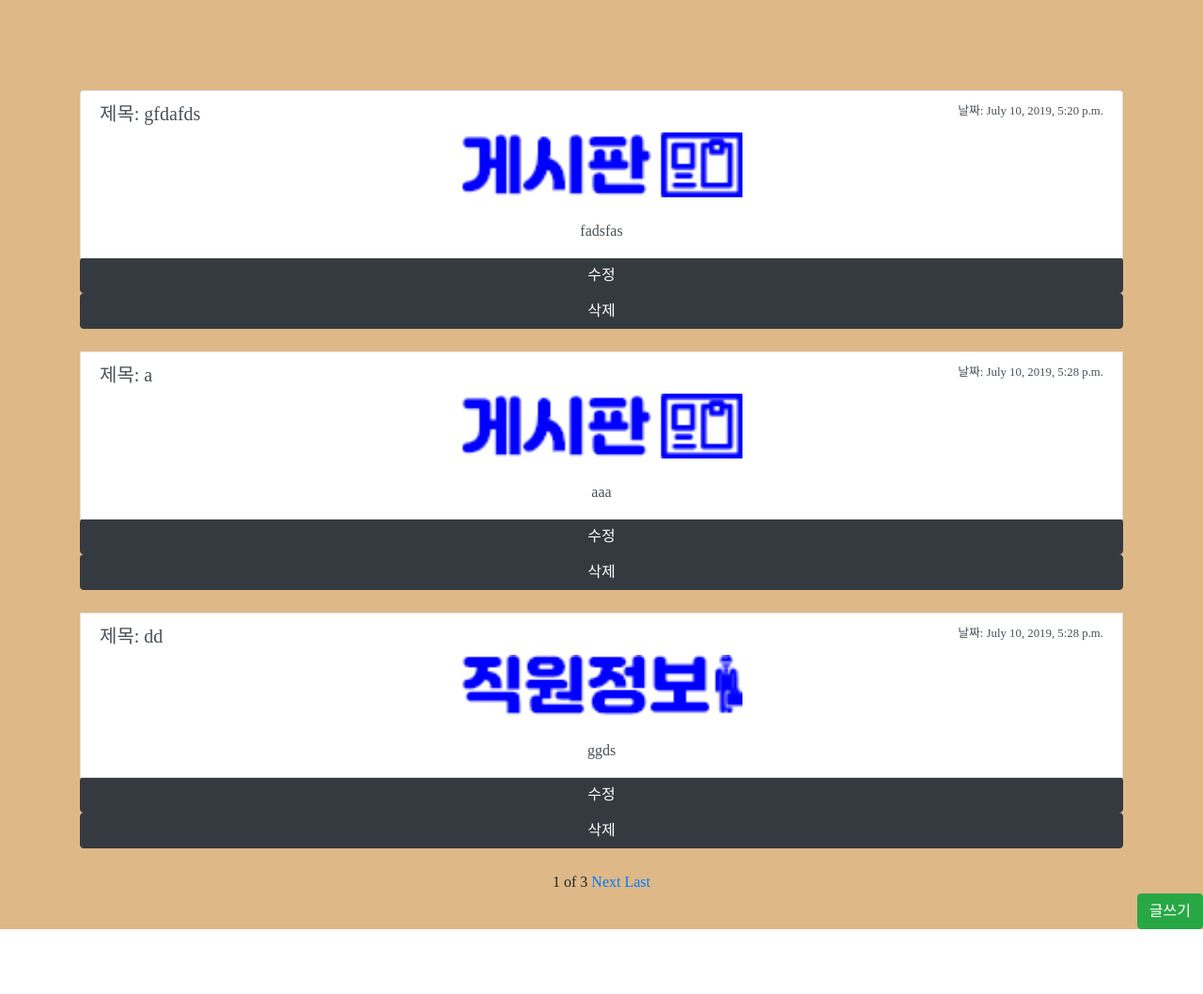
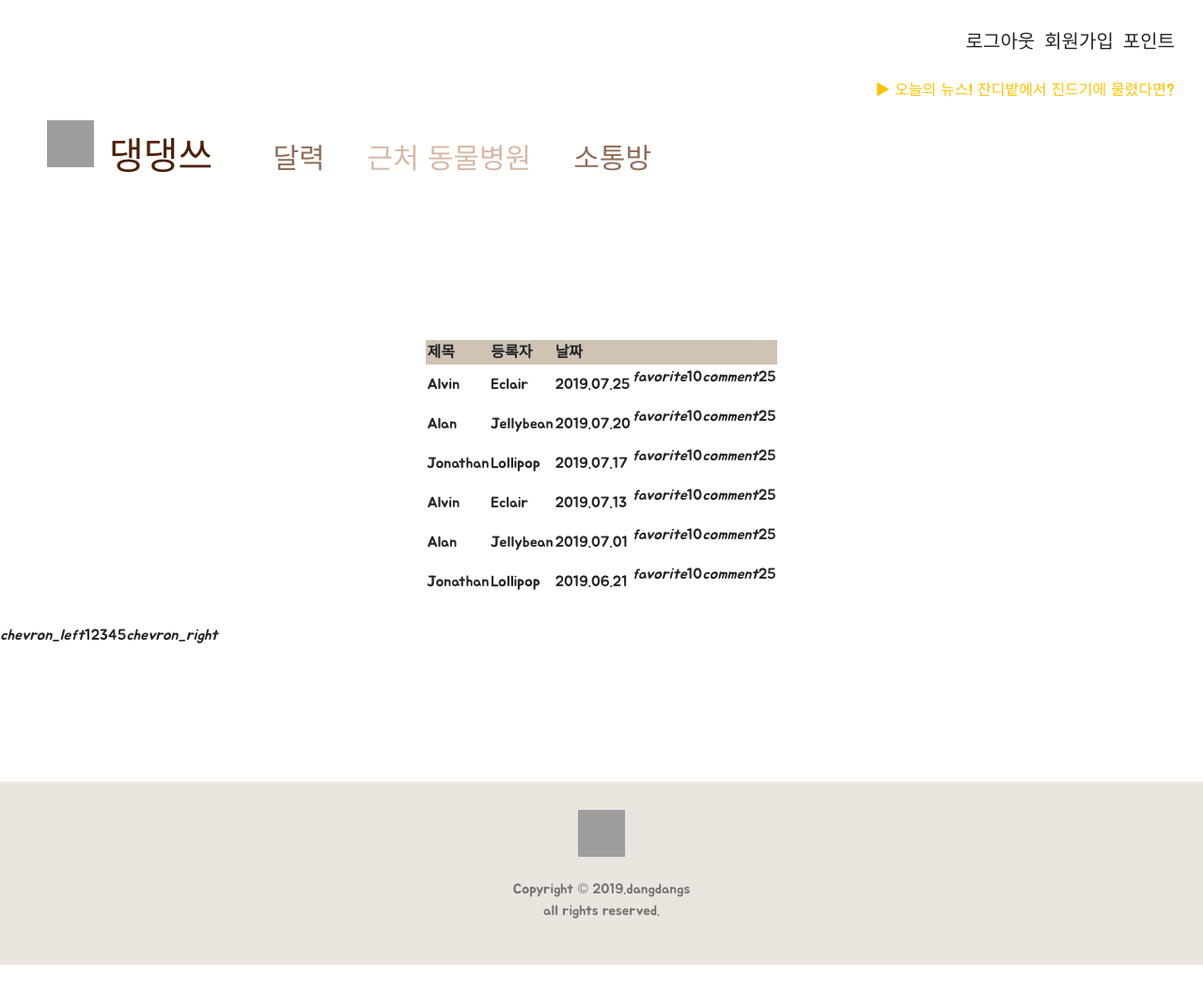
Before and after one commit to kitejun/dangdangs, a Django app: page /board/ in a window 1280 px wide. Shown: the whole page at 94% size. Before the commit the page ends 989 px from the top, so only its background shows below. Run offline with Django 3.2, Linux system fonts and the light colour scheme; data comes from the database, SQL or seed files in the repository; some libraries are stand-ins or nearby versions; grey boxes are pictures that could not be loaded.

Commit message:
프론트

```diff
--- a/board/templates/board.html
+++ b/board/templates/board.html
@@ -1,63 +1,81 @@
+{%extends 'base.html'%}
+
+{% block content %}
+<center>
+        <br><br><br><br>
+
+                    <div class="container">
+
+                        <table class="bordered">
+                          <div class="centered">
+                            <thead style="background-color: #D0C3B4">
+                              <tr>
+                                  <th style=>제목</th>
+                                  <th>등록자</th>
+                                  <th>날짜</th>
+                                  <th>  </th>
+                              </tr>
+                            </thead>
+
+                            <tbody>
+                              <tr>
+                                <td>Alvin</td>
+                                <td>Eclair</td>
+                                <td>2019.07.25</td>
+                                <td><i class="material-icons" style="float: left;">favorite </i><p style="float:left;">10</p>  <i class="material-icons" style="float: left;">comment</i>   <p style="float: left;">25</p></td>
+                              </tr>
+                              <tr>
+                                <td>Alan</td>
+                                <td>Jellybean</td>
+                                <td>2019.07.20</td>
+                                <td><i class="material-icons" style="float: left;">favorite </i><p style="float:left;">10</p>  <i class="material-icons" style="float: left;">comment</i>   <p style="float: left;">25</p></td>
+                              </tr>
+                              <tr>
+                                <td>Jonathan</td>
+                                <td>Lollipop</td>
+                                <td>2019.07.17</td>
+                                <td><i class="material-icons" style="float: left;">favorite </i><p style="float:left;">10</p>  <i class="material-icons" style="float: left;">comment</i>   <p style="float: left;">25</p></td>
+                              </tr>
+                              <tr>
+                                  <td>Alvin</td>
+                                  <td>Eclair</td>
+                                  <td>2019.07.13</td>
+                                  <td><i class="material-icons" style="float: left;">favorite </i><p style="float:left;">10</p>  <i class="material-icons" style="float: left;">comment</i>   <p style="float: left;">25</p></td>
+                                </tr>
+                                <tr>
+                                  <td>Alan</td>
+                                  <td>Jellybean</td>
+                                  <td>2019.07.01</td>
+                                  <td><i class="material-icons" style="float: left;">favorite </i><p style="float:left;">10</p>  <i class="material-icons" style="float: left;">comment</i>   <p style="float: left;">25</p></td>
+                                </tr>
+                                <tr>
+                                  <td>Jonathan</td>
+                                  <td>Lollipop</td>
+                                  <td>2019.06.21</td>
+                                  <td><i class="material-icons" style="float: left;">favorite </i><p style="float:left;">10</p>  <i class="material-icons" style="float: left;">comment</i>   <p style="float: left;">25</p></td>
+
+                                </tr>
+                            </tbody>
+                          </div>
+                        </table>
 
 
-<!DOCTYPE html>
-<html>
 
-<head>
-    <meta charset="utf-8" />
-    <link rel="stylesheet" href="https://stackpath.bootstrapcdn.com/bootstrap/4.3.1/css/bootstrap.min.css"
-        integrity="sha384-ggOyR0iXCbMQv3Xipma34MD+dH/1fQ784/j6cY/iJTQUOhcWr7x9JvoRxT2MZw1T" crossorigin="anonymous">
-    <title>게시판</title>
-    <style>
-        #A {
-            background-color: burlywood;
-            font-family: '맑은 고딕';
-            text-align: center;
-        }
-    </style>
-</head>
 
-<body id="A">
-    <center>
-        <br><br><br><br>
-        <div class="container">
-            <div class="list-group">
-                {% for board in posts %}
-                <a href="{% url 'detail' board.id %}" class="list-group-item list-group-item-action">
-                    <div class="d-flex w-100 justify-content-between">
-                        <h5>제목: {{ board.title }}</h5>
-                        <small>날짜: {{ board.pub_date }}</small>
                     </div>
+                    <br>
 
-                    <img src="{{board.image.url}}" width="300px">
-                    <br><br>
-                    <p class="mb-1"> {{ board.summary }}</p>
-                </a>
-                <a class="btn btn-dark" href="{% url 'update' board.id %}">수정</a>
-                <a class="btn btn-dark" href="{% url 'delete' board.id %}">삭제</a>
+                      <ul class="pagination" >
+                        <li class="disabled"><a href="#!"><i class="material-icons">chevron_left</i></a></li>
+                        <li class="waves-effect"><a href="#!">1</a></li>
+                        <li class="waves-effect"><a href="#!">2</a></li>
+                        <li class="waves-effect"><a href="#!">3</a></li>
+                        <li class="waves-effect"><a href="#!">4</a></li>
+                        <li class="waves-effect"><a href="#!">5</a></li>
+                        <li class="waves-effect"><a href="#!"><i class="material-icons">chevron_right</i></a></li>
+                      </ul>
 
-                <br>
-                {% endfor %}
-            </div>
-        </div>
-        {%if posts.has_previous%}
-        <a href="?page=1">First</a>
-        <a href="?page={{posts.previous_page_number}}">Previous</a>
-        {%endif%}
+                </center>
 
-        <span>{{posts.number}}</span>
-        <span>of</span>
-        <span>{{posts.paginator.num_pages}}</span>
 
-        {%if posts.has_next%}
-        <a href="?page={{posts.next_page_number}}">Next</a>
-        <a href="?page={{posts.paginator.num_pages}}">Last</a>
-        {%endif%}
-
-        <div align="right" height: 100px;">
-            <a class="btn btn-success" href="{%url 'new'%}" role="button">글쓰기</a>
-        </div>
-    </center>
-</body>
-
-</html>
+{%endblock%}
```
Also changed, not shown: board/templates/detail.html (+20 -43 lines), board/templates/new.html (added, +33 -0 lines).
